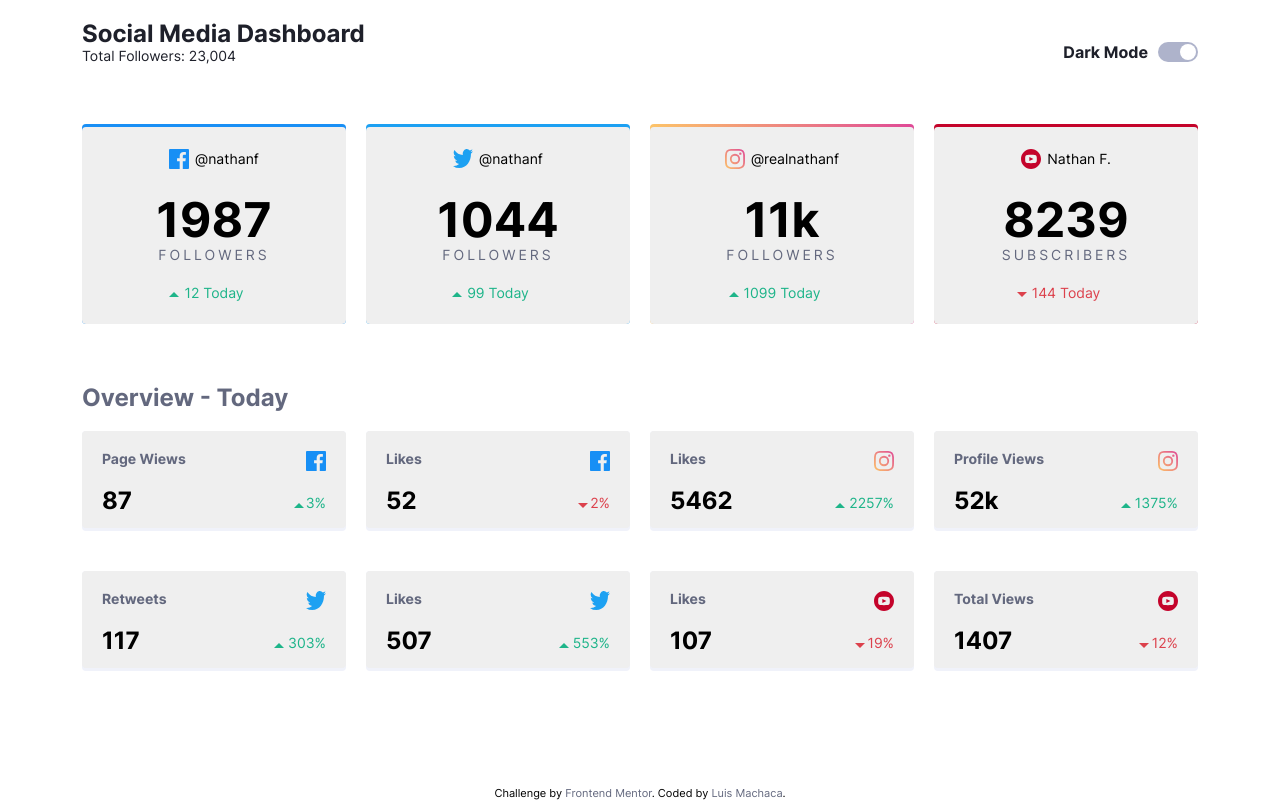
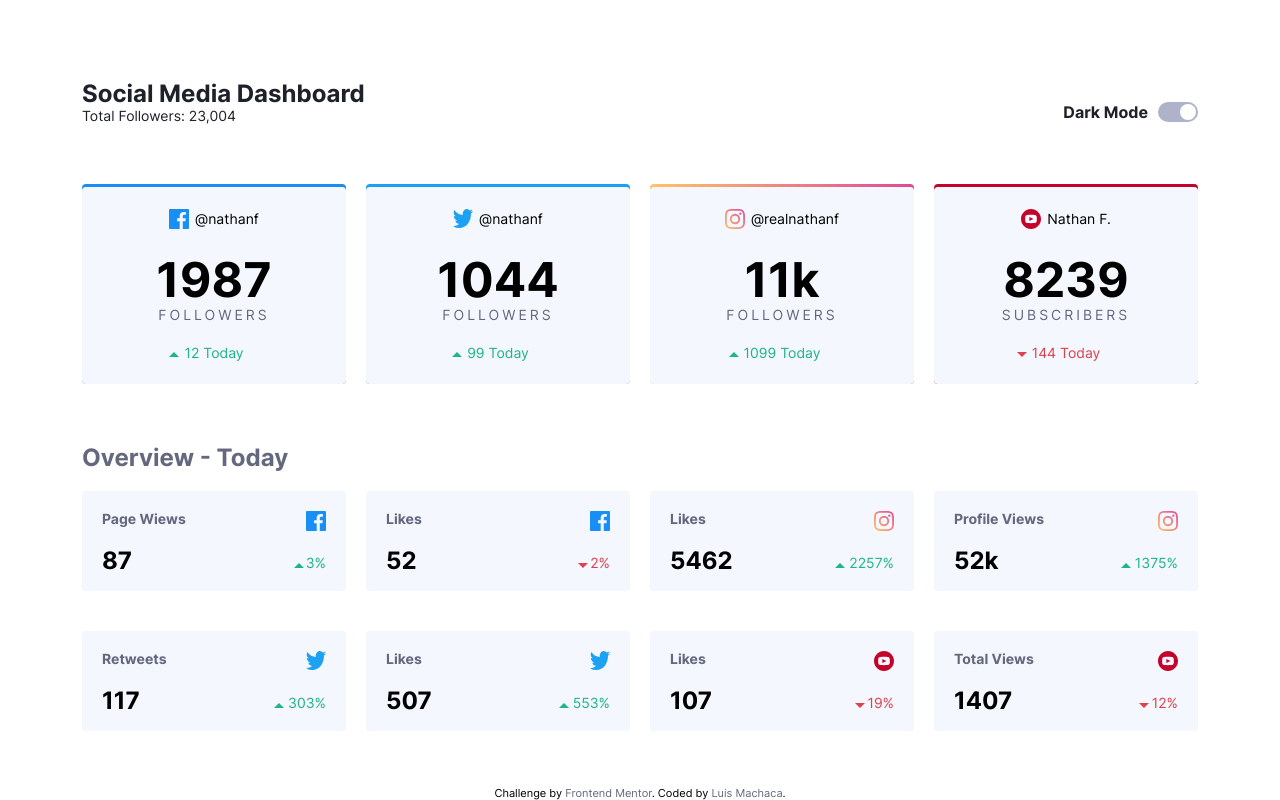
Before and after one commit to luismacode/social-media-dashboard-with-theme-switcher-master, a website built with Vite: page index.html in a window 1280 px wide. Built offline with nearby package versions, Linux system fonts and the light colour scheme; a web font is replaced by a local one.

Commit message:
done social media dashboard

```diff
--- a/assets/css/main.css
+++ b/assets/css/main.css
@@ -43,7 +43,9 @@ button {
 :root {
    --App--lightTheme: hsl(0, 0%, 100%);
    --App--darkTheme: hsl(230, 17%, 14%);
-   --Card-background: hsl(227, 47%, 96%);
+   --Card-background: hsl(225, 100%, 98%);
+   --Card-onHover-background: hsl(227, 47%, 96%);
+   --Card-onHover-darkBackground: hsl(240, 51%, 45%);
    --Card-spaceTop: 0.3rem;
    --Card-height: 20rem;
    --Card--facebook-backgroundColor: hsl(208, 92%, 53%);
@@ -198,6 +200,7 @@ button {
       align-items: center;
       display: flex;
       justify-content: space-between;
+      padding-top: 6rem;
    }
    .Header-totalFollowers {
       border-bottom: none;
@@ -238,10 +241,14 @@ button {
 
 .Card-button {
    align-items: center;
+   background-color: var(--Card-background);
    border-radius: inherit;
    height: calc(100% - var(--Card-spaceTop));
    transition: background 0.4s ease-in-out;
    width: 100%;
+}
+.card-button--h100 {
+   height: 100%;
 }
 
 .App--darkTheme .Card-button {
@@ -424,6 +431,16 @@ button {
 }
 
 @media (hover: hover) {
+   .ThemeSwitcher-label:hover {
+      cursor: pointer;
+   }
+   .Card-button:hover {
+      background-color: var(--Card-onHover-background);
+      cursor: pointer;
+   }
+   .App--darkTheme .Card-button:hover {
+      background-color: var(--Card-onHover-darkBackground);
+   }
    .Footer-link:hover {
       cursor: pointer;
    }
--- a/index.html
+++ b/index.html
@@ -137,7 +137,9 @@
                <h2 class="Overview-title">Overview - Today</h2>
                <div class="Overview-inner">
                   <div class="Card Card--medium">
-                     <button type="button" class="Card-button u-relative">
+                     <button
+                        type="button"
+                        class="Card-button card-button--h100 u-relative">
                         <span class="Card-left">
                            <span
                               class="u-text-small u-text-grayish-blue u-font-medium"
@@ -160,7 +162,9 @@
                      </button>
                   </div>
                   <div class="Card Card--medium">
-                     <button type="button" class="Card-button u-relative">
+                     <button
+                        type="button"
+                        class="Card-button card-button--h100 u-relative">
                         <span class="Card-left">
                            <span
                               class="u-text-small u-text-grayish-blue u-font-medium"
@@ -185,7 +189,9 @@
                      </button>
                   </div>
                   <div class="Card Card--medium">
-                     <button type="button" class="Card-button u-relative">
+                     <button
+                        type="button"
+                        class="Card-button card-button--h100 u-relative">
                         <span class="Card-left">
                            <span
                               class="u-text-small u-text-grayish-blue u-font-medium"
@@ -210,7 +216,9 @@
                      </button>
                   </div>
                   <div class="Card Card--medium">
-                     <button type="button" class="Card-button u-relative">
+                     <button
+                        type="button"
+                        class="Card-button card-button--h100 u-relative">
                         <span class="Card-left">
                            <span
                               class="u-text-small u-text-grayish-blue u-font-medium"
@@ -235,7 +243,9 @@
                      </button>
                   </div>
                   <div class="Card Card--medium">
-                     <button type="button" class="Card-button u-relative">
+                     <button
+                        type="button"
+                        class="Card-button card-button--h100 u-relative">
                         <span class="Card-left">
                            <span
                               class="u-text-small u-text-grayish-blue u-font-medium"
@@ -260,7 +270,9 @@
                      </button>
                   </div>
                   <div class="Card Card--medium">
-                     <button type="button" class="Card-button u-relative">
+                     <button
+                        type="button"
+                        class="Card-button card-button--h100 u-relative">
                         <span class="Card-left">
                            <span
                               class="u-text-small u-text-grayish-blue u-font-medium"
@@ -286,7 +298,9 @@
                      </button>
                   </div>
                   <div class="Card Card--medium">
-                     <button type="button" class="Card-button u-relative">
+                     <button
+                        type="button"
+                        class="Card-button card-button--h100 u-relative">
                         <span class="Card-left">
                            <span
                               class="u-text-small u-text-grayish-blue u-font-medium"
@@ -311,7 +325,9 @@
                      </button>
                   </div>
                   <div class="Card Card--medium">
-                     <button type="button" class="Card-button u-relative">
+                     <button
+                        type="button"
+                        class="Card-button card-button--h100 u-relative">
                         <span class="Card-left">
                            <span
                               class="u-text-small u-text-grayish-blue u-font-medium"
```
